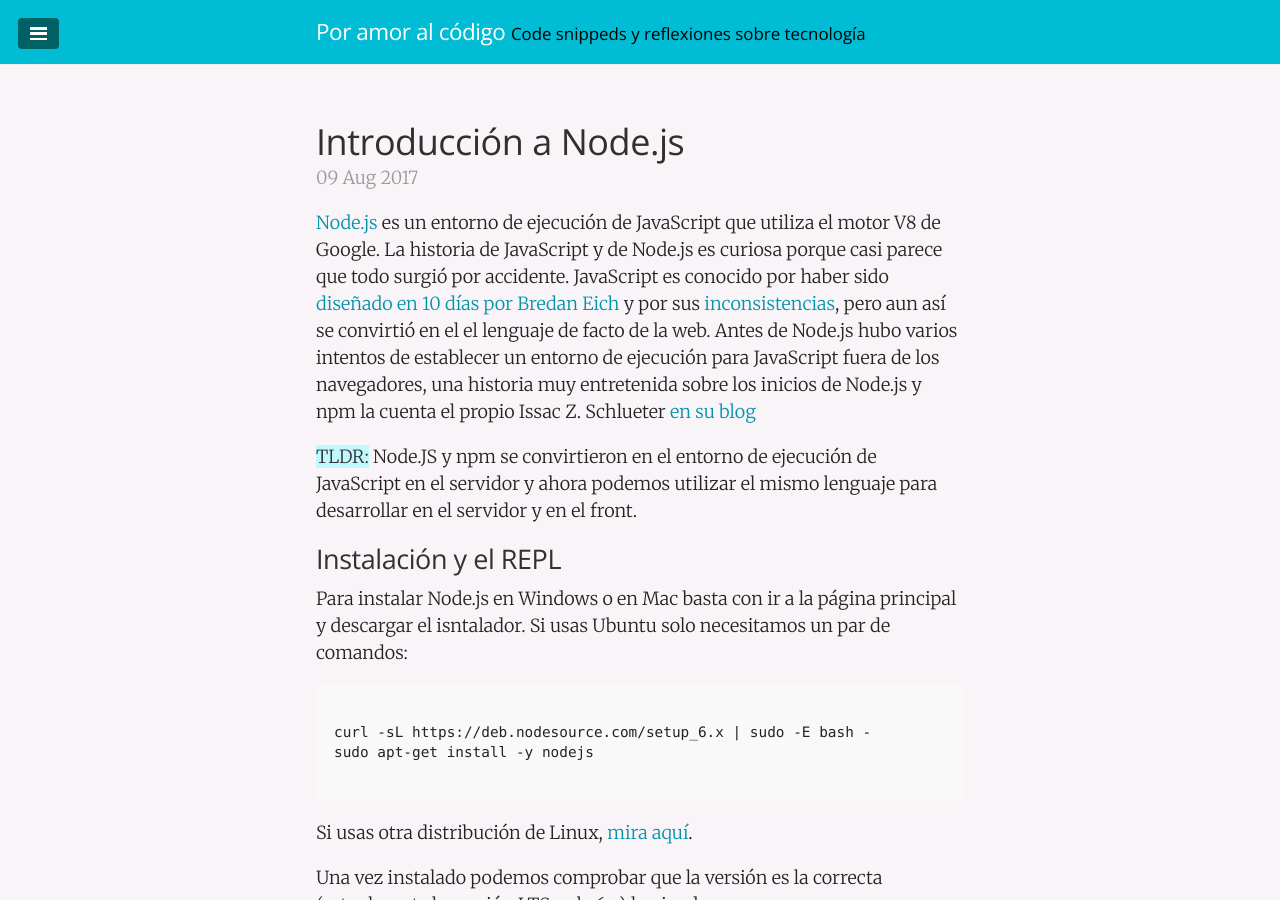
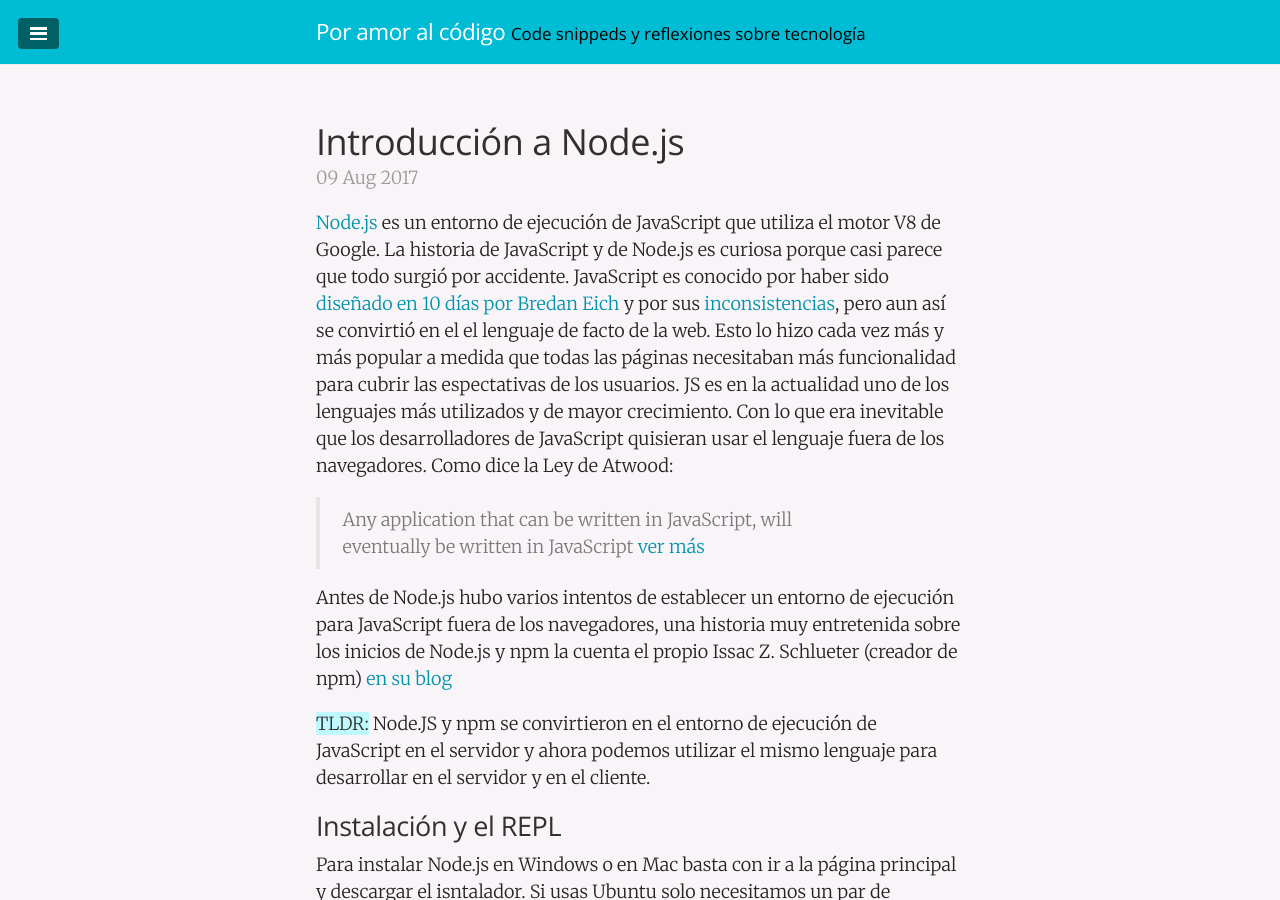
Before and after one commit to juanmirod/juanmirod.github.io, a Jekyll site: the page built from _posts/2017-08-09-introduccion_nodejs.markdown, in a window 1280 px wide and 900 px high. Built offline with Jekyll 4.4.1, drawn with Linux system fonts in a browser that asks for light colours; some of the changed text lies outside the part shown.

Commit message:
rev: revisión post sobre node

````diff
--- a/_posts/2017-08-09-introduccion_nodejs.markdown
+++ b/_posts/2017-08-09-introduccion_nodejs.markdown
@@ -6,9 +6,13 @@
 tags: [javascript]
 ---
 
-[Node.js](https://nodejs.org/) es un entorno de ejecución de JavaScript que utiliza el motor V8 de Google. La historia de JavaScript y de Node.js es curiosa porque casi parece que todo surgió por accidente. JavaScript es conocido por haber sido [diseñado en 10 días por Bredan Eich](/public/veredas_and_rodriguez_070206.pdf) y por sus [inconsistencias](https://www.destroyallsoftware.com/talks/wat), pero aun así se convirtió en el el lenguaje de facto de la web. Antes de Node.js hubo varios intentos de establecer un entorno de ejecución para JavaScript fuera de los navegadores, una historia muy entretenida sobre los inicios de Node.js y npm la cuenta el propio Issac Z. Schlueter [en su blog](http://blog.izs.me/post/157295170418/my-first-npm-publish)
+[Node.js](https://nodejs.org/) es un entorno de ejecución de JavaScript que utiliza el motor V8 de Google. La historia de JavaScript y de Node.js es curiosa porque casi parece que todo surgió por accidente. JavaScript es conocido por haber sido [diseñado en 10 días por Bredan Eich](/public/veredas_and_rodriguez_070206.pdf) y por sus [inconsistencias](https://www.destroyallsoftware.com/talks/wat), pero aun así se convirtió en el el lenguaje de facto de la web. Esto lo hizo cada vez más y más popular a medida que todas las páginas necesitaban más funcionalidad para cubrir las espectativas de los usuarios. JS es en la actualidad uno de los lenguajes más utilizados y de mayor crecimiento. Con lo que era inevitable que los desarrolladores de JavaScript quisieran usar el lenguaje fuera de los navegadores. Como dice la Ley de Atwood:
 
-**TLDR:** Node.JS y npm se convirtieron en el entorno de ejecución de JavaScript en el servidor y ahora podemos utilizar el mismo lenguaje para desarrollar en el servidor y en el front.
+> Any application that can be written in JavaScript, will eventually be written in JavaScript [ver más](https://blog.codinghorror.com/the-principle-of-least-power/)
+
+Antes de Node.js hubo varios intentos de establecer un entorno de ejecución para JavaScript fuera de los navegadores, una historia muy entretenida sobre los inicios de Node.js y npm la cuenta el propio Issac Z. Schlueter (creador de npm) [en su blog](http://blog.izs.me/post/157295170418/my-first-npm-publish)
+
+**TLDR:** Node.JS y npm se convirtieron en el entorno de ejecución de JavaScript en el servidor y ahora podemos utilizar el mismo lenguaje para desarrollar en el servidor y en el cliente.
 
 ## Instalación y el REPL
 
@@ -129,7 +133,7 @@
 
 Node trae una serie de módulos básicos que podemos utilizar a modo de [librería estandard](https://nodejs.org/dist/latest-v6.x/docs/api/) Pero uno de los puntos fuertes de Node.js es el haberse mantenido flexible gracias a tener una librería estandar muy pequeña.
 
-Y en eso se basa npm. [npm](https://www.npmjs.com/) es un repositorio centraliazdo de módulos para Node.js En npm la filosofía también es la de módulos pequeños que hagan una sola cosa, parecido a lo que ocurre con los comandos de Unix, esto hace el lenguaje más fácil de componer, reordenar y modificar y tiene un gran potencial. Ahora mismo npm es el repositorio con mayor número de módulos de código abierto de todos los lenguajes y su número sigue creciendo a mayor velocidad que todos los demás.
+Ese es también el punto fuerte de npm. [npm](https://www.npmjs.com/) es un repositorio centraliazdo de módulos para Node.js En la comunidad de Node.js y npm la filosofía también es la de módulos pequeños que hagan una sola cosa, parecido a lo que ocurre con los comandos de Unix, esto hace el lenguaje más fácil de componer, reordenar y modificar y tiene un gran potencial. Ahora mismo npm es el repositorio con mayor número de módulos de código abierto de todos los lenguajes y su número sigue creciendo a mayor velocidad que todos los demás.
 
 npm se instala en nuestro sistema junto con Node.js y podemos usarlo para instalar cualquier paquete de forma global o local a nuestro proyecto. Un proyecto es simplemente una carpeta donde hemos ejecutado `npm init`:
 
@@ -142,7 +146,7 @@
 
 ```
 
-Al ejecutar este comando el programa nos hará algunas preguntas sobre el proyecto y creará un fichero `package.json` con la configuración mínima. Si solo queremos probar a instalar algunos paquetes podemos ejecutar `npm init -y` para crear este fichero y npm usará el nombre de la carpeta como nombre del proyecto.
+Al ejecutar este comando el programa nos hará algunas preguntas sobre el proyecto y creará un fichero `package.json` con la configuración mínima. Si solo queremos probar a instalar algunos paquetes podemos ejecutar `npm init -y` para crear este fichero y npm usará la configuración mínima por defecto y el nombre de la carpeta como nombre del proyecto.
 
 Ahora podemos instalar cualquier paquete del registro ejecutando `npm install` Por ejemplo podemos instalar [expressjs](http://expressjs.com), una serie de librerías para crear un servidor web:
 
@@ -153,7 +157,7 @@
 
 ```
 
-El modificador `--save` indica a npm que queremos que guarde esta dependencia en el fichero del proyecto. Ahora podemos crear nuestro fichero `index.js` con este contenido:
+El modificador `--save` indica a npm que queremos que guarde esta dependencia en el fichero del proyecto. Con express instalado localmente, podemos crear nuestro fichero `index.js` con este contenido:
 
 ```
 
@@ -184,4 +188,4 @@
 
 Si abres un navegador y vas a 'localhost:3000' verás el mensaje 'Hola desde Node!'
 
-Esas son las herramientas básicas de desarrollo en Node.js, con lo que sabes ya puedes ir a explorar un poco el registro de npm o la documentación de express y comenzar a desarrollar tu propio servidor web.
+Esas son las herramientas básicas de desarrollo en Node.js. Módulos, un entorno de ejecución, el repositorio central de npm y JavaScript. Con lo que sabes ya puedes ir a explorar un poco el registro de npm o la documentación de express y comenzar a desarrollar tu propio servidor web :D
````
